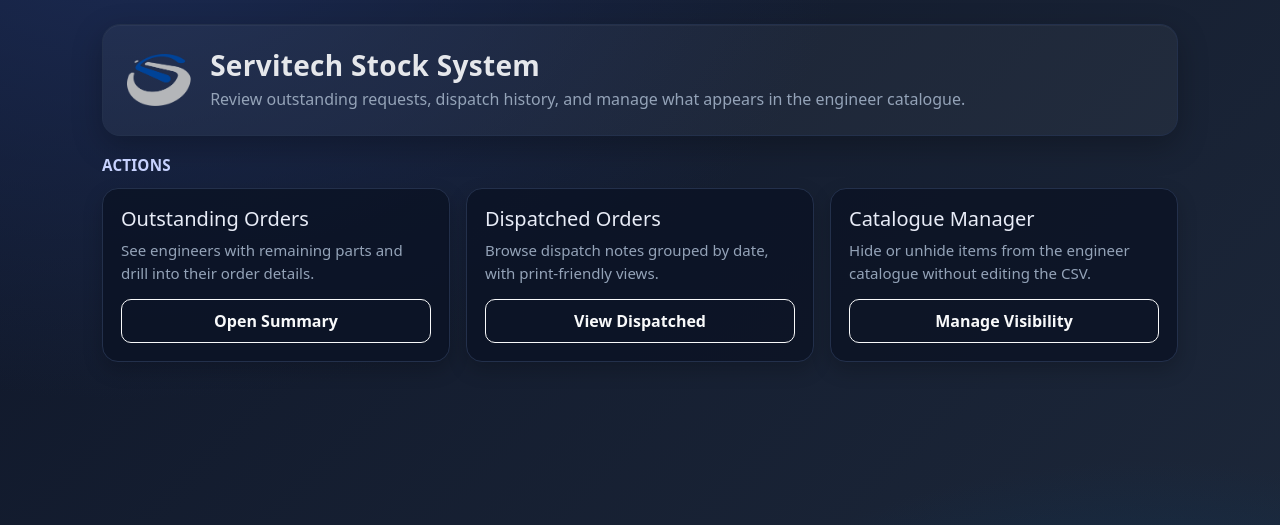
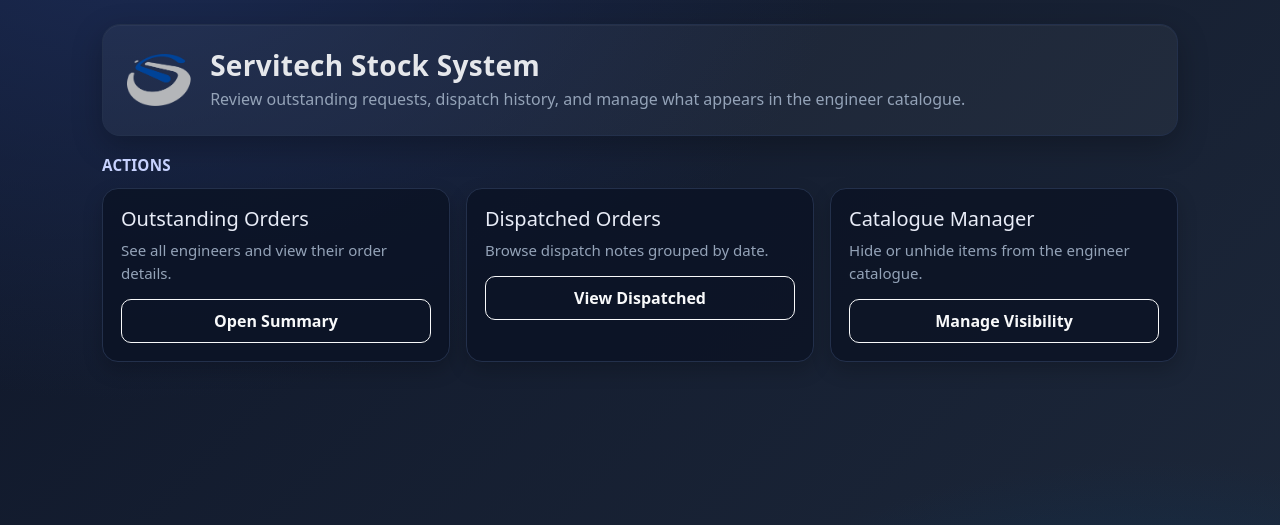
Before and after one commit to tomward0606/StockSystem, a Flask app: page / in a window 1280 px wide. Shown: the top 525 px of the page. Run offline with Flask 3, Linux system fonts and the light colour scheme.

Commit message:
Update home.html

```diff
--- a/templates/home.html
+++ b/templates/home.html
@@ -107,7 +107,7 @@
           <div class="mb-2">
             <h5>Outstanding Orders</h5>
           </div>
-          <p>See engineers with remaining parts and drill into their order details.</p>
+          <p>See all engineers and view their order details.</p>
           <a href="{{ url_for('parts_orders_list') }}" class="btn btn-outline-light w-100">
             Open Summary
           </a>
@@ -120,7 +120,7 @@
           <div class="mb-2">
             <h5>Dispatched Orders</h5>
           </div>
-          <p>Browse dispatch notes grouped by date, with print-friendly views.</p>
+          <p>Browse dispatch notes grouped by date.</p>
           <a href="/admin/dispatched_orders" class="btn btn-outline-light w-100">
             View Dispatched
           </a>
@@ -133,7 +133,7 @@
           <div class="mb-2">
             <h5>Catalogue Manager</h5>
           </div>
-          <p>Hide or unhide items from the engineer catalogue without editing the CSV.</p>
+          <p>Hide or unhide items from the engineer catalogue.</p>
           <a href="{{ url_for('hidden_parts') }}" class="btn btn-outline-light w-100">
             Manage Visibility
           </a>
```
